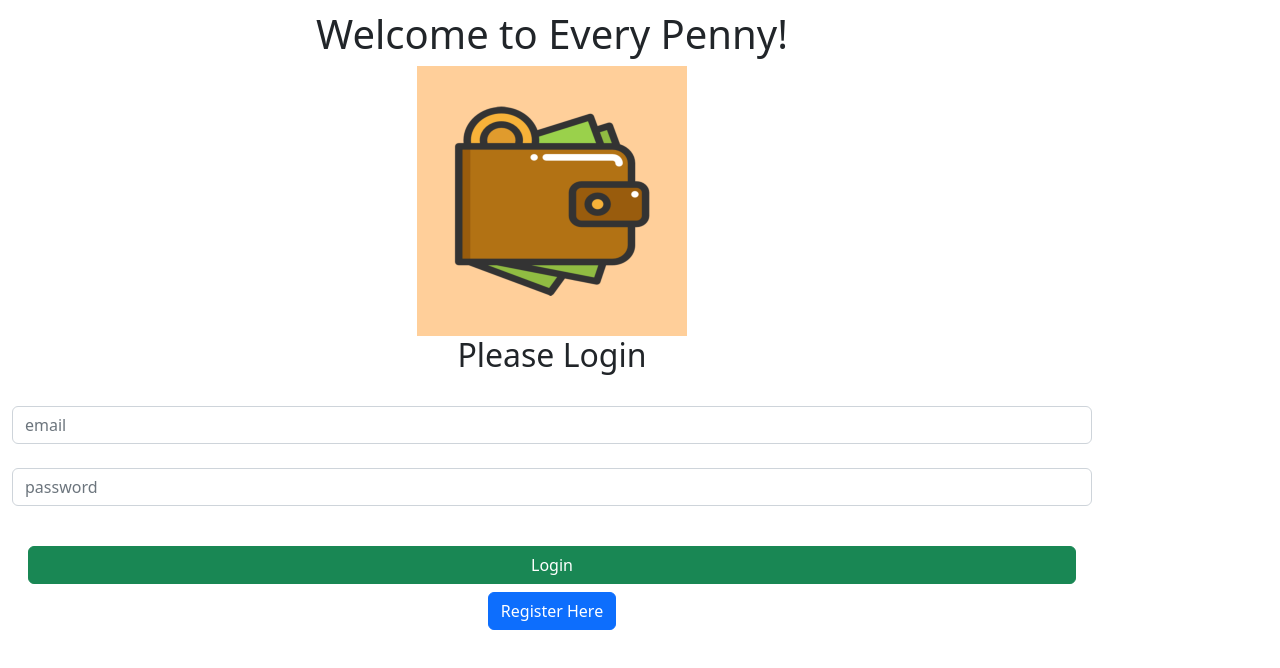
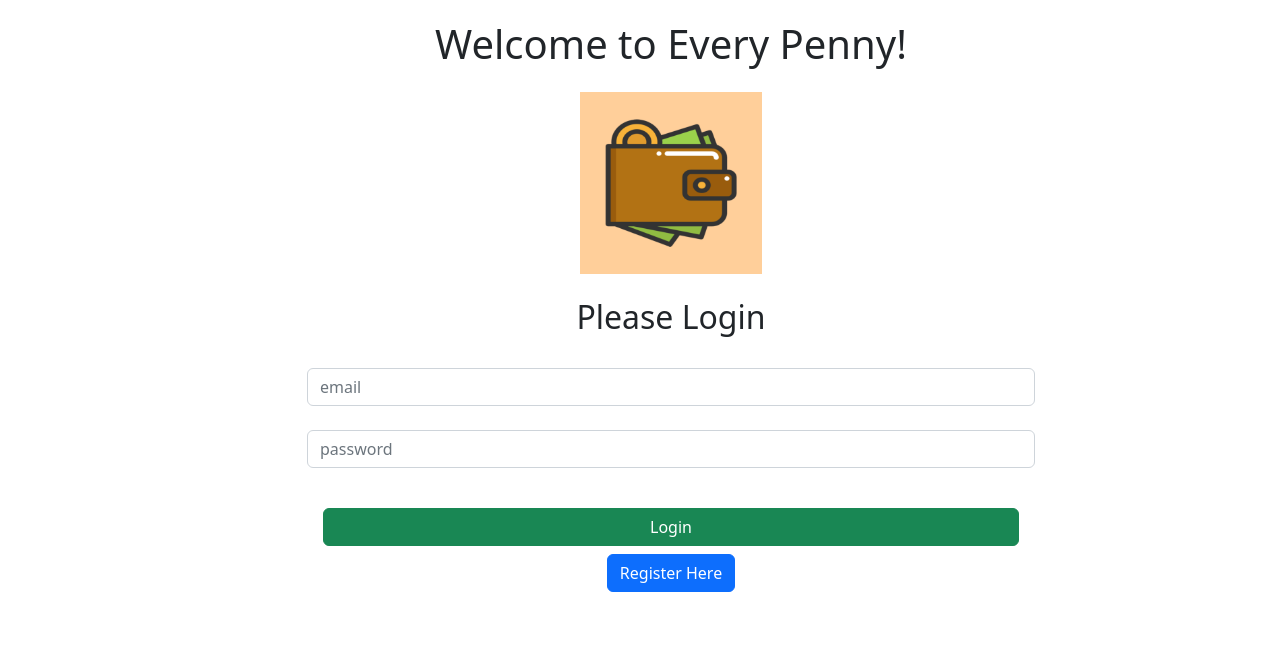
Before and after one commit to aron-s/EveryPenny, a React (Create React App) app in the folder frontend/: page / in a window 1280 px wide. Shown: the top 668 px of the page. Built offline with nearby package versions, Linux system fonts and the light colour scheme.

Commit message:
Updated-css-finaltouches

```diff
--- a/frontend/src/components/Login.js
+++ b/frontend/src/components/Login.js
@@ -53,12 +53,13 @@ function Login() {
         .catch(error => console.log(error))
     }
 
+
     return (
-        <Container>
+        <Container className="con">
             <div className='test'>
-                <div  ><h1>Welcome to Every Penny!</h1></div>
-                <div  ><img src={logo} alt="logo" class="img-fluid  w-25"/></div>
-                <div  ><h2 className = 'reqlog'>Please {isLogin ? "Login" : "Register"}</h2></div>
+                <div className= "mb-4"><h1>Welcome to Every Penny!</h1></div>
+                <div class="rounded" ><img src={logo} alt="logo" class="img-fluid  w-25"/></div>
+                <div  ><h2 className = 'mt-4 reqlog'>Please {isLogin ? "Login" : "Register"}</h2></div>
 
                 <div class="form-outline mb-4" >
                     <label htmlFor="username" className="form-label col-xs-4"></label>
--- a/frontend/src/components/myStyles.css
+++ b/frontend/src/components/myStyles.css
@@ -4,11 +4,14 @@
    align-items: center;
    text-align: center;
    margin-left: auto;
+   margin: auto;
+   width: 60%;
+   margin-left: 275px;
+   padding: 20px;
 }
 .logout{
     position: fixed;
     top: px;
     right:10px;
     width: 100px;
-
 }
--- a/frontend/src/components/viewexpenses.js
+++ b/frontend/src/components/viewexpenses.js
@@ -6,22 +6,35 @@ export default function ViewExpensesModal({ show, handleClose, expensesList }) {
     <Modal show={show} onHide={handleClose}>
       <Modal.Header closeButton>
           <Modal.Title>
-            <Stack direction = "horizontal" gap = "2">
+            <Stack direction = "vertical" gap = "2">
               <div> Expenses </div>
-              {expensesList?.map((expense) => {
+              {/* {expensesList?.map((expense) => {
                 if(expense.category === show){
                   return (
                   <div className='' key ={expense.id}>
 
-                  <li>Description : {expense.description} , Amount: $ {expense.amount}</li>
+                  <li>
+                  Description : {expense.description},
+                  Amount: $ {expense.amount}</li>
                   </div>)
                 }
-                })}
+                })} */}
             </Stack>
 
           </Modal.Title>
         </Modal.Header>
         <Modal.Body>
+            {expensesList?.map((expense) => {
+                if(expense.category === show){
+                  return (
+                  <div className='mb-1' key ={expense.id}>
+                  Description: {expense.description} <br></br>
+                  Amount: ${expense.amount}
+                  </div>
+
+                  )
+                }
+                })}
 
         </Modal.Body>
 
@@ -29,3 +42,5 @@ export default function ViewExpensesModal({ show, handleClose, expensesList }) {
     </Modal>
   )
 }
+
+// Description: {expense.description} Amount: ${expense.amount}
```
